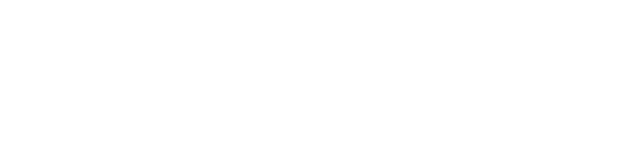
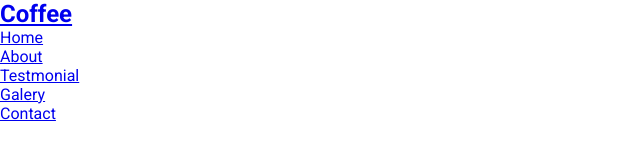
Before and after one commit to Negar-karimi9023/Front-end-Exercises, a website: page HomePage/index.html in a window 1280 px wide. Shown: the whole page, without its empty margins (0-640 px from the left). Drawn offline with Linux system fonts and the light colour scheme; a web font is replaced by a local one.

Commit message:
Init navbar  style and html  step 1

```diff
--- a/HomePage/index.html
+++ b/HomePage/index.html
@@ -0,0 +1,23 @@
+<!DOCTYPE html>
+<html lang="en">
+  <head>
+    <meta charset="UTF-8" />
+    <meta name="viewport" content="width=device-width, initial-scale=1.0" />
+    <title>Document</title>
+    <link rel="stylesheet" href="style.css" />
+  </head>
+  <body>
+    <header>
+      <nav class="navbar">
+        <a href="#" class="nav-logo"> <h2 class="logo-text">Coffee</h2> </a>
+        <ul class="nav-menu">
+          <li class="nav-item"><a href="#" class="nav-link">Home</a></li>
+          <li class="nav-item"><a href="#" class="nav-link">About</a></li>
+          <li class="nav-item"><a href="#" class="nav-link">Testmonial</a></li>
+          <li class="nav-item"><a href="#" class="nav-link">Galery</a></li>
+          <li class="nav-item"><a href="#" class="nav-link">Contact</a></li>
+        </ul>
+      </nav>
+    </header>
+  </body>
+</html>
--- a/HomePage/style.css
+++ b/HomePage/style.css
@@ -0,0 +1,38 @@
+@import url("https://fonts.googleapis.com/css2?family=Miniver&family=Montserrat:ital,wght@0,100..900;1,100..900&family=Roboto:ital,wght@0,100..900;1,100..900&display=swap");
+* {
+  margin: 0;
+  padding: 0;
+  box-sizing: border-box;
+  font-family: "Roboto", sans-serif;
+}
+:root {
+  /* Colors */
+  --white-color: #fff;
+  --dark-color: #252525;
+  --primary-color: #3b141c;
+  --secondary-color: #f3961c;
+  --light-pink-color: #faf4f5;
+  --medium-gray-color: #ccc;
+
+  /* Font size */
+  --font-size-s: 0.9rem;
+  --font-size-n: 1rem;
+  --font-size-m: 1.12rem;
+  --font-size-l: 1.5rem;
+  --font-size-xl: 2rem;
+  --font-size-xxl: 2.3rem;
+
+  /* Font weight */
+  --font-weight-normal: 400;
+  --font-weight-medium: 500;
+  --font-weight-semibold: 600;
+  --font-weight-bold: 700;
+
+  /* Border radius */
+  --border-radius-s: 8px;
+  --border-radius-m: 30px;
+  --border-radius-circle: 50%;
+
+  /* Site max width */
+  --site-max-width: 1300px;
+}
```
Also changed, not shown: index.html (+3 -1 lines), .codesandbox/tasks.json, 1 other file.
